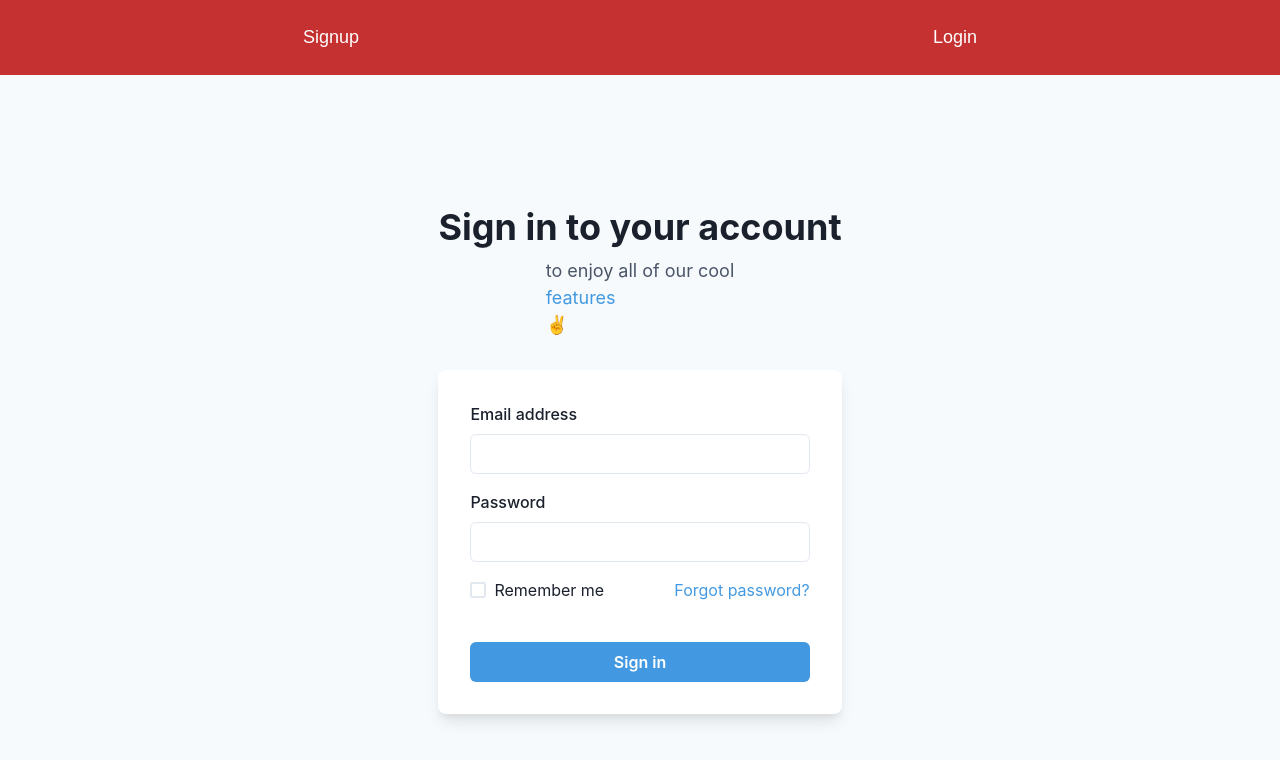
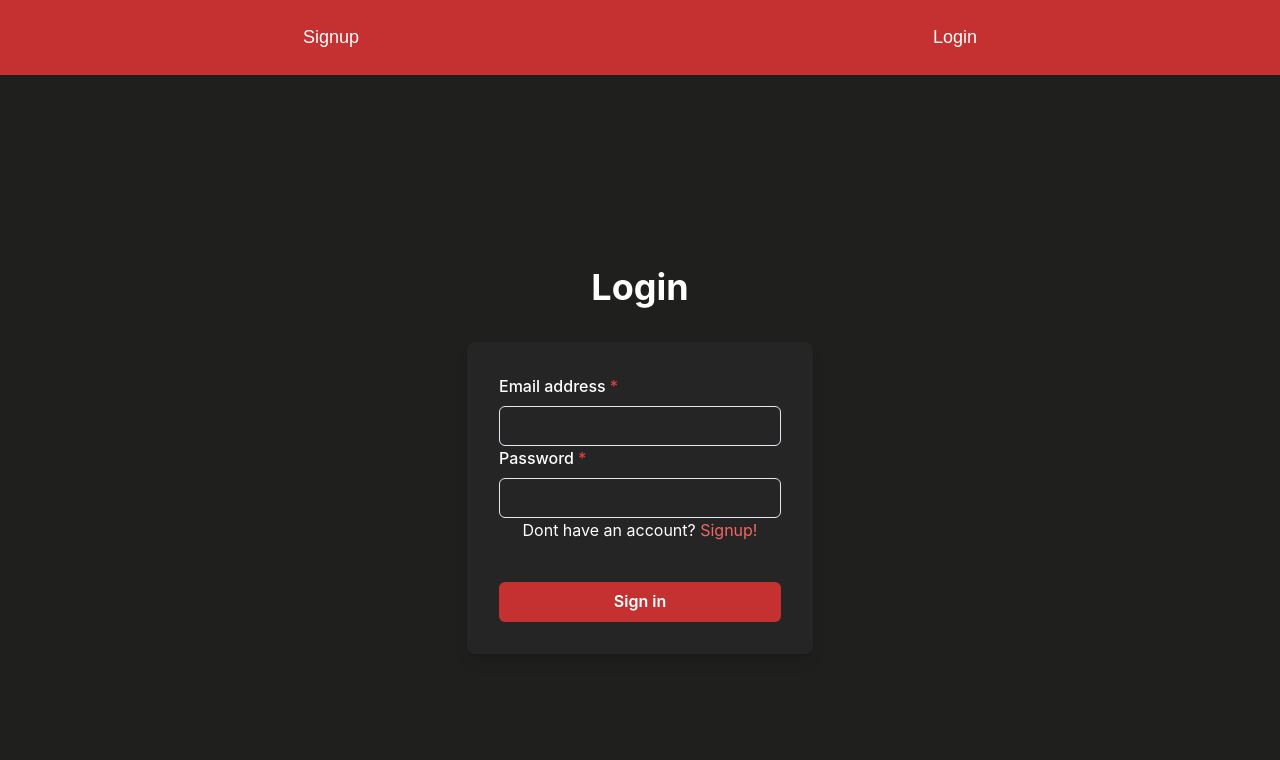
Before and after one commit to GuPoroca/projeto-verzel-frontend, a React (Vite) app: page /login in a window 1280 px wide. Shown: the top 760 px of the page. Built offline with nearby package versions, Linux system fonts and the light colour scheme.

Commit message:
Start integration

```diff
--- a/package.json
+++ b/package.json
@@ -12,11 +12,14 @@
   "dependencies": {
     "@chakra-ui/icons": "^2.1.1",
     "@chakra-ui/react": "^2.8.2",
+    "@hookform/resolvers": "^3.9.0",
     "axios": "^1.7.5",
     "react": "^18.3.1",
     "react-dom": "^18.3.1",
+    "react-hook-form": "^7.53.0",
     "react-icons": "^5.3.0",
-    "react-router-dom": "^6.26.1"
+    "react-router-dom": "^6.26.1",
+    "zod": "^3.23.8"
   },
   "devDependencies": {
     "@eslint/js": "^9.9.0",
--- a/src/pages/PaginaLogin.jsx
+++ b/src/pages/PaginaLogin.jsx
@@ -1,65 +1,82 @@
+// eslint-disable-next-line no-unused-vars
+import React from 'react';
 import {
   Flex,
   Box,
   FormControl,
   FormLabel,
   Input,
-  Checkbox,
   Stack,
   Button,
   Heading,
   Text,
-  useColorModeValue,
-} from '@chakra-ui/react'
+  Link,
+} from '@chakra-ui/react';
+import { useForm } from 'react-hook-form';
+import { zodResolver } from '@hookform/resolvers/zod';
+import { login as loginSchema } from '../utils/ZodSchemas';
+import { useNavigate } from 'react-router-dom';
+import axios from 'axios';
 
 export default function Login() {
+    const navigate = useNavigate();
+    const { register, handleSubmit, formState: { errors } } = useForm({
+      resolver: zodResolver(loginSchema),
+    });
+
+    const onSubmit = async (data) => {
+      try {
+        const response = await axios.post("http://localhost:8000/api/auth", data);
+        // Armazenar o token e redirecionar o usuário
+        console.log(response.data.token);
+      } catch (error) {
+        console.error("Error during login:", error);
+      }
+    };
+
+
   return (
-    <Flex
-      minH={'100vh'}
-      align={'center'}
-      justify={'center'}
-      bg={useColorModeValue('gray.50', 'gray.800')}>
-      <Stack spacing={8} mx={'auto'} maxW={'lg'} py={12} px={6}>
-        <Stack align={'center'}>
-          <Heading fontSize={'4xl'}>Sign in to your account</Heading>
-          <Text fontSize={'lg'} color={'gray.600'}>
-            to enjoy all of our cool <Text color={'blue.400'}>features</Text> ✌️
-          </Text>
+    <Flex minH={"100vh"} align={"center"} justify={"center"} bg={"#1F1F1E"}>
+      <Stack spacing={8} mx={"auto"} maxW={"lg"} py={12} px={6}>
+        <Stack align={"center"}>
+          <Heading fontSize={"4xl"} color={"white"}>
+            Login
+          </Heading>
         </Stack>
         <Box
           rounded={'lg'}
-          bg={useColorModeValue('white', 'gray.700')}
+          bg={'#252526'}
           boxShadow={'lg'}
           p={8}>
           <Stack spacing={4}>
-            <FormControl id="email">
-              <FormLabel>Email address</FormLabel>
-              <Input type="email" />
+            <form onSubmit={handleSubmit(onSubmit)}>
+              <FormControl id="email" isRequired>
+                <FormLabel color="white">Email address</FormLabel>
+                <Input type="email" {...register("email")}  color="white"/>
+                {errors.email && <Text color="red.500">{errors.email.message}</Text>}
               </FormControl>
-            <FormControl id="password">
-              <FormLabel>Password</FormLabel>
-              <Input type="password" />
+              <FormControl id="password" isRequired>
+                <FormLabel color="white">Password</FormLabel>
+                <Input type="password" {...register("password")}  color="white"/>
               </FormControl>
               <Stack spacing={10}>
-              <Stack
-                direction={{ base: 'column', sm: 'row' }}
-                align={'start'}
-                justify={'space-between'}>
-                <Checkbox>Remember me</Checkbox>
-                <Text color={'blue.400'}>Forgot password?</Text>
-              </Stack>
+                <Text align={'center'} color={'white'}>
+                  Dont have an account? <Link color={'red.400'} onClick={() => navigate('/signup')}>Signup!</Link>
+                </Text>
                 <Button
-                bg={'blue.400'}
+                  bg={'red.600'}
                   color={'white'}
                   _hover={{
-                  bg: 'blue.500',
-                }}>
+                    bg: 'red.700',
+                  }}
+                  type="submit">
                   Sign in
                 </Button>
               </Stack>
+            </form>
           </Stack>
         </Box>
       </Stack>
     </Flex>
-  )
+  );
 }
--- a/src/pages/PaginaSignup.jsx
+++ b/src/pages/PaginaSignup.jsx
@@ -12,29 +12,36 @@ import {
   Heading,
   Text,
   Link,
-  } from '@chakra-ui/react'
-  import { useState } from 'react'
-  import { ViewIcon, ViewOffIcon } from '@chakra-ui/icons'
-  import { useNavigate } from 'react-router-dom' // Importando useNavigate
+} from "@chakra-ui/react";
+import { useState } from "react";
+import { useForm } from 'react-hook-form';
+import { zodResolver } from '@hookform/resolvers/zod';
+import { signup as signupSchema } from '../utils/ZodSchemas';
+import { ViewIcon, ViewOffIcon } from "@chakra-ui/icons";
+import axios from "axios";
 
 export default function Signup() {
-    const [showPassword, setShowPassword] = useState(false)
-    const navigate = useNavigate(); // Inicializando useNavigate
+  const [showPassword, setShowPassword] = useState(false);
+  const { register, handleSubmit, formState: { errors } } = useForm({
+    resolver: zodResolver(signupSchema),
+  });
+
+  const onSubmit = async (data) => {
+    try {
+      await axios.post("http://localhost:8000/api/user", data);
+      // Redirecionar ou mostrar mensagem de sucesso
+    } catch (error) {
+      console.error("Error during signup:", error);
+    }
+  };
 
   return (
-      <Flex
-        minH={'100vh'}
-        align={'center'}
-        justify={'center'}
-        bg={'#1F1F1E'}>
-        <Stack spacing={8} mx={'auto'} maxW={'lg'} py={12} px={6}>
-          <Stack align={'center'}>
-            <Heading fontSize={'4xl'} textAlign={'center'} color={'white'}>
+    <Flex minH={"100vh"} align={"center"} justify={"center"} bg={"#1F1F1E"}>
+      <Stack spacing={8} mx={"auto"} maxW={"lg"} py={12} px={6}>
+        <Stack align={"center"}>
+          <Heading fontSize={"4xl"} textAlign={"center"} color={"white"}>
             Sign up
           </Heading>
-            <Text fontSize={'lg'} color={'gray.400'}>
-              to enjoy all of our cool features ✌️
-            </Text>
         </Stack>
         <Box
           rounded={'lg'}
@@ -42,35 +49,34 @@ import {
           boxShadow={'lg'}
           p={8}>
           <Stack spacing={4}>
+            <form onSubmit={handleSubmit(onSubmit)}>
               <HStack>
                 <Box>
                   <FormControl id="username" isRequired>
-                    <FormLabel color={'white'}>Username</FormLabel>
-                    <Input type="text" bg={'#1F1F1E'} color={'white'} />
+                    <FormLabel color="white">Username</FormLabel>
+                    <Input type="text" {...register("username")} color="white"/>
+                    {errors.username && <Text color="red.500">{errors.username.message}</Text>}
                   </FormControl>
                 </Box>
               </HStack>
               <FormControl id="email" isRequired>
-                <FormLabel color={'white'}>Email</FormLabel>
-                <Input type="email" bg={'#1F1F1E'} color={'white'} />
+                <FormLabel color="white">Email</FormLabel>
+                <Input type="email" {...register("email")} color="white"/>
+                {errors.email && <Text color="red.500">{errors.email.message}</Text>}
               </FormControl>
               <FormControl id="password" isRequired>
-                <FormLabel color={'white'}>Password</FormLabel>
+                <FormLabel color="white">Password</FormLabel>
                 <InputGroup>
-                  <Input
-                    type={showPassword ? 'text' : 'password'}
-                    bg={'#1F1F1E'}
-                    color={'white'}
-                  />
+                  <Input type={showPassword ? 'text' : 'password'} {...register("password")} color="white"/>
                   <InputRightElement h={'full'}>
                     <Button
                       variant={'ghost'}
-                      color={'white'}
-                      onClick={() => setShowPassword((showPassword) => !showPassword)}>
+                      onClick={() => setShowPassword(!showPassword)}>
                       {showPassword ? <ViewIcon /> : <ViewOffIcon />}
                     </Button>
                   </InputRightElement>
                 </InputGroup>
+                {errors.password && <Text color="red.500">{errors.password.message}</Text>}
               </FormControl>
               <Stack spacing={10} pt={2}>
                 <Button
@@ -80,18 +86,20 @@ import {
                   color={'white'}
                   _hover={{
                     bg: 'red.700',
-                  }}>
+                  }}
+                  type="submit">
                   Sign up
                 </Button>
               </Stack>
+            </form>
             <Stack pt={6}>
               <Text align={'center'} color={'white'}>
-                  Already a user? <Link color={'red.400'} onClick={() => navigate('/login')}>Login</Link>
+                Already a user? <Link color={'red.400'} href="/login">Login</Link>
               </Text>
             </Stack>
           </Stack>
         </Box>
       </Stack>
     </Flex>
-    )
+  );
 }
--- /dev/null
+++ b/src/utils/ZodSchemas.js
@@ -0,0 +1,35 @@
+// validationSchema.js
+import { z } from 'zod';
+import axios from 'axios';
+
+const backend_URL = "http://localhost:8000";
+
+export const signup = z.object({
+    name: z.string().min(4, {message: "Name has to have at least 4 letters"}),
+    email: z
+      .string()
+      .min(1, { message: "This field has to be filled." })
+      .email("This is not a valid email.")
+      .refine(async (e) => {
+        return await !checkIfEmailExists(e);
+      }, "Already a user with this email"),
+    password: z.string().min(4, {message: "Password has to have at least 4 letters"}),
+  });
+
+export const login = z.object({
+    email: z
+      .string()
+      .min(1, { message: "This field has to be filled." })
+      .email("This is not a valid email.")
+      .refine(async (e) => {
+        return await checkIfEmailExists(e);
+      }, "No user found with matching email")
+  });
+
+const checkIfEmailExists = async (email) =>{
+        const promise = axios.post(
+          `${backend_URL}/api/email`,
+          email
+        );
+        await promise;
+}
```
Also changed, not shown: 1 other file (tests, documents, lock files or other folders). Lines whose indentation alone changed are shown as unchanged.
